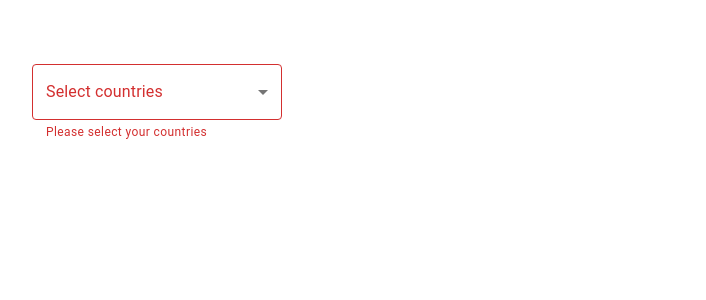
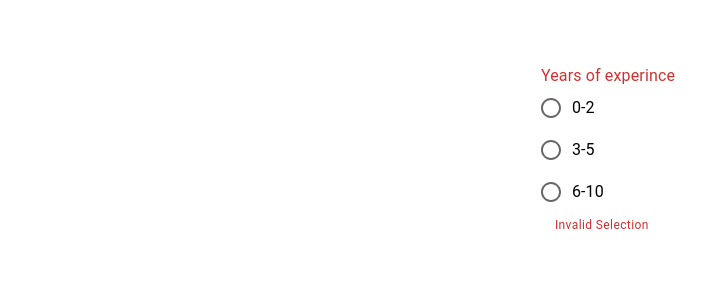
Before and after one commit to ZekDaniels/react-mui-demo, a React (Create React App) app: page / in a window 1280 px wide. Shown: the top 300 px of the page, without its empty margins (32-738 px from the left). Built offline with nearby package versions, Linux system fonts and the light colour scheme.

Commit message:
checkbox added

```diff
--- a/src/App.tsx
+++ b/src/App.tsx
@@ -1,5 +1,6 @@
 import "./App.css";
 import { MuiButton } from "./components/MuiButton";
+import { MuiRadioButton } from "./components/MuiRadioButton";
 import { MuiSelect } from "./components/MuiSelect";
 import { MuiTypography } from "./components/MuiTypography";
 import { MuiTextField } from "./components/TextField";
@@ -10,7 +11,8 @@
       {/* <MuiTypography></MuiTypography> */}
       {/* <MuiButton></MuiButton> */}
       {/* <MuiTextField/> */}
-      <MuiSelect/>
+      {/* <MuiSelect/> */}
+      <MuiRadioButton/>
     </div>
   );
 }
--- /dev/null
+++ b/src/components/MuiRadioButton.tsx
@@ -0,0 +1,41 @@
+import {
+  Box,
+  FormControl,
+  FormControlLabel,
+  FormHelperText,
+  FormLabel,
+  Radio,
+  RadioGroup,
+} from "@mui/material";
+import React, { useState } from "react";
+
+export const MuiRadioButton = () => {
+  const [experience, setExperince] = useState("");
+  console.log("experience:", experience);
+
+  const handleChange = (event: React.ChangeEvent<HTMLInputElement>) =>
+    setExperince(event.target.value);
+
+  return (
+    <Box>
+      <FormControl error={!experience}>
+        <FormLabel id="job-experince group-label">Years of experince</FormLabel>
+        <RadioGroup
+          name="job-experience-group"
+          aria-aria-labelledby="job-experince-group-label"
+          value={experience}
+          onChange={handleChange}
+        >
+          <FormControlLabel
+            control={<Radio size="medium" color="error" />}
+            label="0-2"
+            value="0-2"
+          />
+          <FormControlLabel control={<Radio />} label="3-5" value="3-5" />
+          <FormControlLabel control={<Radio />} label="6-10" value="6-10" />
+        </RadioGroup>
+        {!experience && <FormHelperText>Invalid Selection</FormHelperText>}
+      </FormControl>
+    </Box>
+  );
+};
```
